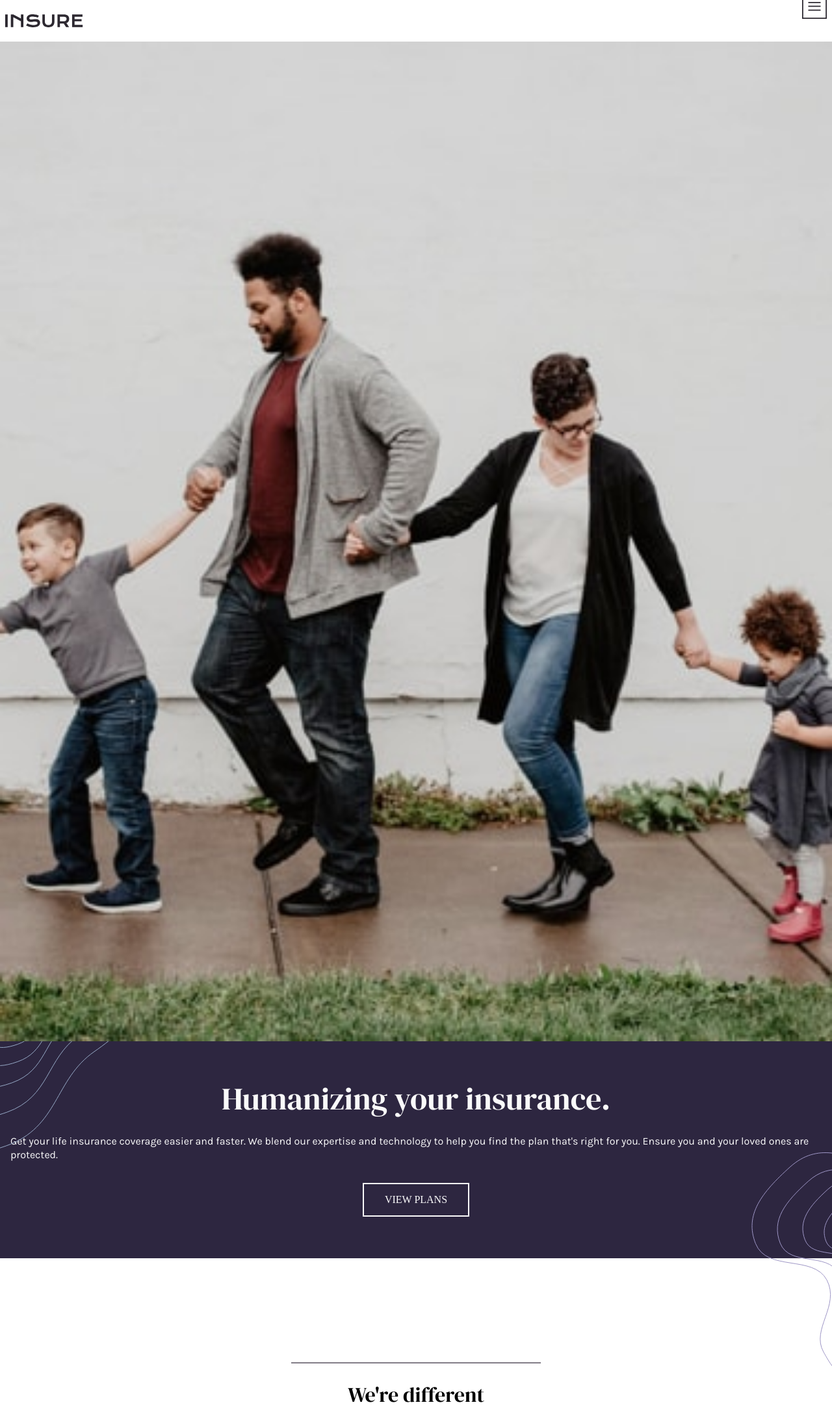
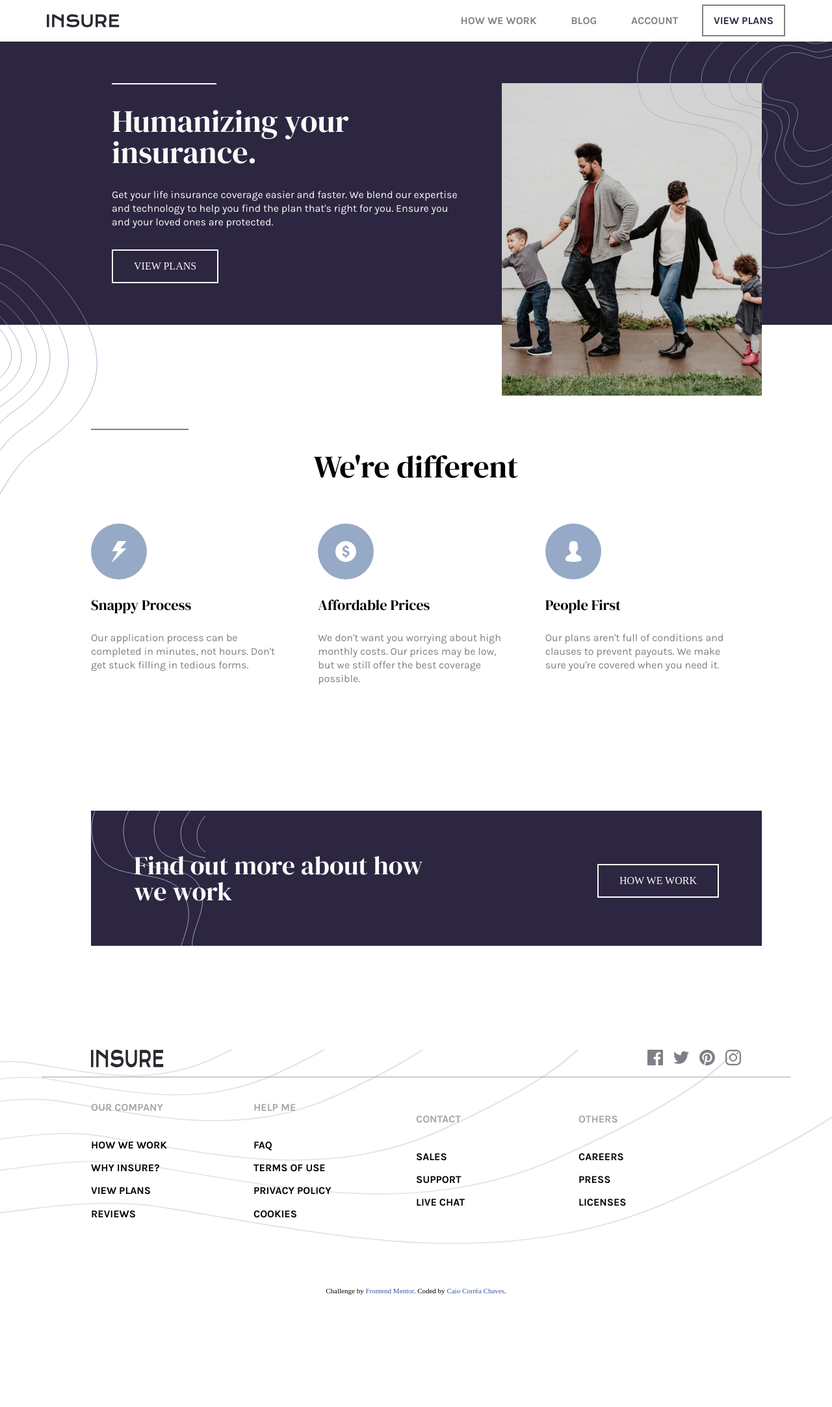
Before and after one commit to Gaius10/InsureLP, a plain HTML site: page index.html in a window 1280 px wide. Shown: the top 2166 px of the page at 65% size. After the commit the page ends 1993 px from the top, so only its background shows below. Drawn offline with Linux system fonts and the light colour scheme.

Commit message:
Responsivity done

```diff
--- a/index.html
+++ b/index.html
@@ -30,7 +30,14 @@
     <div class="navbar-brand">
       <img src="./images/logo.svg" alt="INSURE Logo">
 
-      <img src="./images/icon-hamburger.svg" alt="Hamburger Icon">
+      <img class="hide-on-desktop" src="./images/icon-hamburger.svg" alt="Hamburger Icon">
+
+      <ul class="desktop-navbar-content only-on-desktop">
+        <li><a href="#">How we work </a></li>
+        <li><a href="#">Blog        </a></li>
+        <li><a href="#">Account     </a></li>
+        <li><a href="#">View plans  </a></li>
+      </ul>
     </div>
     <ul class="navbar-content">
       <li><a href="#">How we work </a></li>
@@ -42,29 +49,39 @@
   <!-- Navbar end -->
 
   <!-- General header -->
-  <header>
-    <img src="./images/image-intro-mobile.jpg" alt="Humanizing your insurance header image.">
+  <header class="main-header">
+    <img class="hide-on-desktop" src="./images/image-intro-mobile.jpg" alt="Humanizing your insurance header image.">
+    <img id="intro-left-desktop" class="only-on-desktop" src="./images/bg-pattern-intro-left-desktop.svg" alt="abstract image">
+    <div class="container">
       <article class="purple-content">
-      <img id="intro-left-mobile" src="./images/bg-pattern-intro-left-mobile.svg" alt="abstract image">
+
+        <img class="hide-on-desktop" id="intro-left-mobile" src="./images/bg-pattern-intro-left-mobile.svg" alt="abstract image">
+        <div class="header-divisor only-on-desktop"></div>
+
         <h1>Humanizing your insurance.</h1>
-
         <p>
           Get your life insurance coverage easier and faster. We blend our expertise
           and technology to help you find the plan that's right for you. Ensure you
           and your loved ones are protected.
         </p>
+        <a class="flat-button" href="#">View plans</a>
 
-      <a class="flat-button" href="#">View plans</a>
-      <img id="intro-right-mobile" src="./images/bg-pattern-intro-right-mobile.svg" alt="abstract image">
+        <img class="hide-on-desktop" id="intro-right-mobile" src="./images/bg-pattern-intro-right-mobile.svg" alt="abstract image">
       </article>
+
+      <div class="purple-content">
+        <img class="only-on-desktop" src="./images/image-intro-desktop.jpg" alt="Humanizing your insurance header image.">
+      </div>
+    </div>
+    <img class="only-on-desktop" id="intro-right-desktop" src="./images/bg-pattern-intro-right-desktop.svg" alt="abstract image">
   </header>
   <!-- General header end -->
 
   <!-- About us -->
+  <main>
     <div class="divisor"></div>
-  <main>
+    <h2>We're different</h2>
     <section class="icon-cards">
-      <h2>We're different</h2>
 
       <article>
         <img src="./images/icon-snappy-process.svg" alt="Snappy Process icon">
@@ -101,9 +118,11 @@
     </section>
 
     <section class="purple-content">
+      <div class="container">
         <h2>Find out more about how we work</h2>
 
         <a class="flat-button" href="#">How we work</a>
+      </div>
     </section>
   </main>
   <!-- About us end -->
@@ -111,6 +130,7 @@
   <footer>
 
     <header>
+      <div class="container">
         <!-- INSURE LOGO -->
         <img src="./images/logo.svg" alt="INSURE LOGO">
         <!-- SOCIAL ICONS -->
@@ -119,6 +139,7 @@
           <a href="#"><img src="./images/icon-twitter.svg" alt="Twitter icon"></a>
           <a href="#"><img src="./images/icon-pinterest.svg" alt="Pinterest icon"></a>
           <a href="#"><img src="./images/icon-instagram.svg" alt="Instagram icon"></a>
+        </div>
       </div>
       <div class="divisor2"></div>
     </header>
--- a/styles.css
+++ b/styles.css
@@ -17,7 +17,8 @@ body > nav {
 body > nav .navbar-brand {
   box-sizing: border-box;
   height: 64px;
-  width: 100%;
+  width: 90%;
+  margin: 0 auto;
   display: flex;
   flex-direction: row;
   justify-content: space-between;
@@ -32,7 +33,7 @@ body > nav ul.navbar-content {
   box-sizing: border-box;
   width: 100%;
   height: calc(100vh - 64px);
-  display: flex;
+  /* display: flex; */
   display: none;
   flex-direction: column;
   padding-top: 1.5rem;
@@ -75,27 +76,28 @@ body > nav ul.navbar-content li a:hover {
  */
 
 body > header {
+  background-color: hsl(256, 26%, 20%);
   display: flex;
   flex-direction: column;
+  text-align: center;
 }
 
-body > header > article {
+body > header article {
   position: relative;
 }
-body > header > article > img#intro-left-mobile {
+body > header article > img#intro-left-mobile {
   position: absolute;
   left: 0;
   top: 0;
 }
 
-body > header > article > img#intro-right-mobile {
+body > header article > img#intro-right-mobile {
   position: absolute;
   right: 0;
-  bottom: -50%;
+  bottom: -80%;
 }
 
 .purple-content {
-  background-color: hsl(256, 26%, 20%);
   color: hsl(0, 0%, 98%);
   display: flex;
   flex-direction: column;
@@ -104,15 +106,21 @@ body > header > article > img#intro-right-mobile {
   row-gap: 2rem;
 }
 
-.purple-content > h1 {
+.purple-content h1 {
   text-align: center;
   font-size: 3rem;
 }
 
-.purple-content > a.flat-button {
+.purple-content a.flat-button {
   text-transform: uppercase;
   padding: 1rem 2rem;
   border: 2px hsl(0, 0%, 98%) solid;
+}
+
+.purple-content a.flat-button:active,
+.purple-content a.flat-button:hover {
+  background-color: hsl(0, 0%, 98%);
+  color:hsl(270, 9%, 17%);
 }
 
 /*********************************************************
@@ -123,7 +131,7 @@ div.divisor {
   box-sizing: border-box;
 
   height: 0;
-  max-width: 30%;
+  width: 30%;
 
   margin: 0 auto;
   margin-top: 10rem;
@@ -133,12 +141,13 @@ div.divisor {
 }
 
 main {
-  width: 100%;
+  width: 90%;
+  margin: 0 auto;
   display: flex;
   flex-direction: column;
 }
 
-main > .icon-cards > h2 {
+main h2 {
   text-align: center;
   font-size: 2rem;
   margin-bottom: 2rem;
@@ -163,6 +172,7 @@ main > .icon-cards article p {
 }
 
 main > .purple-content {
+  background-color: hsl(256, 26%, 20%);
   background-image: url('./images/bg-pattern-how-we-work-mobile.svg');
   background-position-x: right 0;
   background-repeat: no-repeat;
@@ -181,6 +191,13 @@ main > .purple-content a {
  * Footer
  */
 
+footer {
+  background-image: url('./images/bg-pattern-footer-mobile.svg');
+  background-position-y: top 0;
+  background-repeat: no-repeat;
+  background-size: 100% 300px;
+}
+
 footer > header {
   display: flex;
   flex-direction: column;
@@ -190,10 +207,11 @@ footer > header {
   box-sizing: border-box;
 
   padding: 3rem 0;
+}
 
-  background-image: url('./images/bg-pattern-footer-mobile.svg');
-  background-position-y: top 0;
-  background-repeat: no-repeat;
+footer header .social a img:active,
+footer header .social a img:hover {
+  color:hsl(256, 26%, 20%);
 }
 
 footer .divisor2 {
@@ -242,3 +260,198 @@ footer .our-links ul li a {
   height: 100%;
   padding: 0.6rem 0;
 }
+
+/*********************************************************
+ * Breakpoints
+ */
+
+@media screen and (max-width: 1023px) {
+  .only-on-desktop { display: none; }
+}
+
+@media screen and (min-width: 1024px) {
+  .hide-on-desktop { display: none; }
+
+  /* Navbar */
+  nav {
+    position: relative;
+    background-color: white;
+    z-index: 10;
+  }
+  .desktop-navbar-content {
+    display: flex;
+    flex-direction: row;
+    column-gap: 1.3rem;
+    align-items: center;
+  }
+
+  .desktop-navbar-content > li > a {
+    padding: 0.8rem 1rem;
+    text-transform: uppercase;
+    font-family: Karla, sans-serif;
+    font-weight: 700;
+    color:hsl(273, 4%, 51%)
+  }
+
+  .desktop-navbar-content > li > a:hover {
+    color:hsl(256, 26%, 20%);
+  }
+
+
+  .desktop-navbar-content > li:last-child > a {
+    border: 2px hsl(273, 4%, 51%) solid;
+    color: hsl(256, 26%, 20%);
+  }
+  .desktop-navbar-content > li:last-child > a:hover {
+    background-color: hsl(256, 26%, 20%);
+    border-color: hsl(256, 26%, 20%);
+    color:hsl(0, 0%, 98%);
+  }
+
+  /* Header */
+  body > header {
+    position: relative;
+  }
+  #intro-right-desktop {
+    z-index: 0;
+    position: absolute;
+    width: 300px;
+    height: 90%;
+    top: -10%;
+    right: 0;
+  }
+
+  #intro-left-desktop {
+    position: absolute;
+    width: 150px;
+    bottom: -60%;
+  }
+
+  .main-header > .container {
+    display: grid;
+    grid-template-columns: repeat(10, 1fr);
+    max-width: 1000px;
+    margin: 0 auto;
+  }
+
+  .main-header > .container .purple-content:first-child {
+    grid-column: 1 / 7;
+  }
+  .main-header > .container .purple-content:last-child {
+    grid-column: 7 / 11;
+  }
+
+  .header-divisor {
+    width: 30%;
+    border-top: 2px hsl(0, 0%, 98%) solid;
+  }
+
+  .main-header .purple-content {
+    display: flex;
+    flex-direction: column;
+    align-items: flex-start;
+    padding: 4rem 2rem;
+    position: relative;
+  }
+
+  .main-header h1,
+  .main-header p {
+    text-align: left;
+  }
+
+  .main-header img.only-on-desktop {
+    position: absolute;
+    width: 100%;
+  }
+
+  /** Main section */
+  main {
+    display: flex;
+    flex-direction: column;
+    align-items: center;
+    width: 100%;
+    max-width: 1000px;
+  }
+
+  main > .divisor {
+    margin-left: 0;
+    width: 15%;
+  }
+
+  main h2 {
+    font-size: 3rem;
+    margin-bottom: 4rem;
+  }
+
+  main > .icon-cards {
+    display: flex;
+    flex-direction: row;
+    column-gap: 3rem;
+  }
+
+  main > .icon-cards article {
+    align-items: flex-start;
+  }
+
+  main > .icon-cards article p {
+    text-align: left;
+  }
+
+  main > .purple-content {
+    width: 100%;
+    max-width: 1000px;
+    margin: 10rem auto;
+  }
+
+  main > .purple-content .container h2 {
+    text-align: left;
+    max-width: 50%;
+    margin: 0;
+  }
+  main > .purple-content .container {
+    width: 90%;
+    margin: 0 auto;
+    display: flex;
+    flex-direction: row;
+    justify-content: space-between;
+    align-items: center;
+  }
+
+  /* Footer */
+  footer header {
+    row-gap: 0.5rem;
+    padding: 0;
+  }
+  footer header .container {
+    width: 100%;
+    max-width: 1000px;
+    margin: 0 auto;
+    display: flex;
+    flex-direction: row;
+    justify-content: space-between;
+  }
+
+  footer header .container .social {
+    display: flex;
+    flex-direction: row;
+    align-items: center;
+    gap: 1rem;
+  }
+
+  footer header .divisor2 {
+    margin: 0.4rem auto;
+  }
+
+  footer .our-links {
+    display: flex;
+    flex-direction: row;
+    width: 100%;
+    max-width: 1000px;
+    margin: 2rem auto;
+  }
+
+  footer .our-links article,
+  footer .our-links article ul {
+    align-items: flex-start;
+  }
+}
```
Lines whose indentation alone changed are shown as unchanged.
